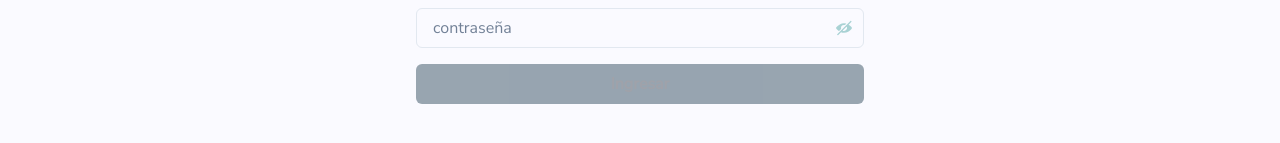
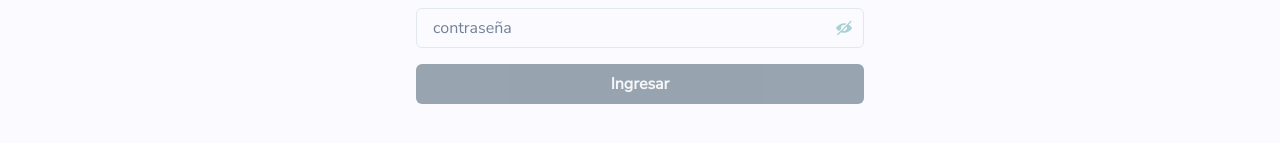
Before and after one commit to YPEZOA/TodoApp, a React (Vite) app: page /login in a window 1280 px wide. Shown: the part 203-346 px from the top of the page. Built offline with nearby package versions, Linux system fonts and the light colour scheme.

Commit message:
added github actions

```diff
--- a/src/components/Login/Form/Form.jsx
+++ b/src/components/Login/Form/Form.jsx
@@ -16,6 +16,7 @@ import { COLORS } from '../../../theme/colors/colors'
 import { useForm } from '../../../hooks/useForm'
 
 export const Form = () => {
+    console.log(COLORS)
     const { actions, states, setters } = useForm({
         email: '',
         password: ''
@@ -73,8 +74,9 @@ export const Form = () => {
                     </InputGroup>
                     <Box pt={2}>
                         <Button
-                            variant="actions"
-                            bg={useColorModeValue(COLORS.primary, COLORS.primary_dark)}
+                            _hover={false}
+                            color={COLORS.primary_text}
+                            backgroundColor={useColorModeValue(COLORS.dark_blue, COLORS.secondary)}
                             w="full"
                             isDisabled={!email || !password}
                             onClick={handleSubmit}
--- a/src/theme/colors/colors.js
+++ b/src/theme/colors/colors.js
@@ -1,4 +1,5 @@
 const COLORS = {
+    primary_text: '#f2f2f2',
     primary: '#05263B',
     dark_blue: '#05263B',
     secondary: '#5298BC',
```
Also changed, not shown: src/components/Navbar/index.jsx (+8 -1 lines), 1 other file (tests, documents, lock files or other folders).
